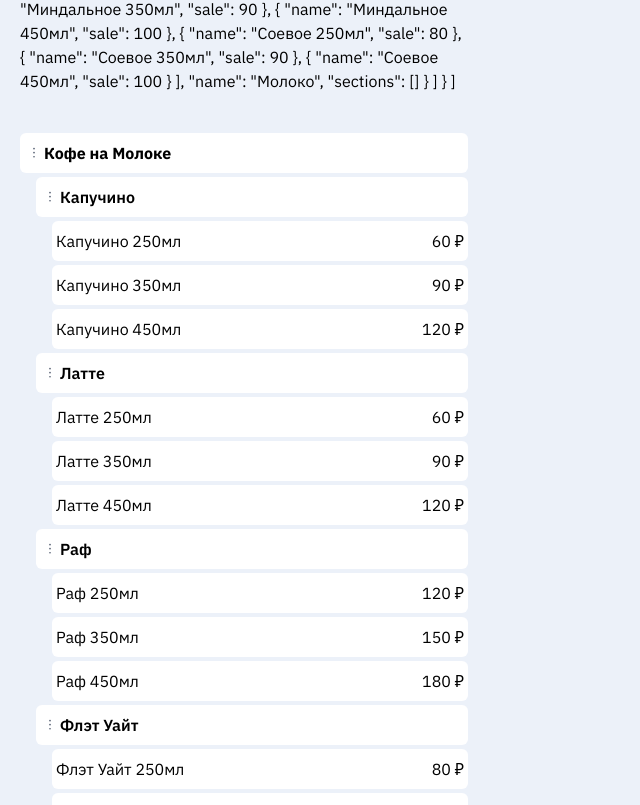
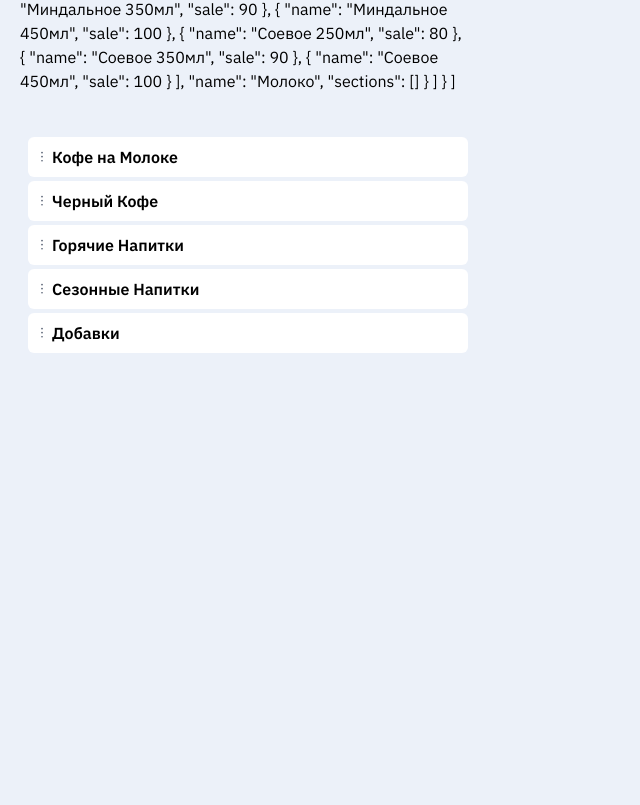
Before and after one commit to LadyVamp/erp-mobile-menu, an Angular app: page / in a window 1280 px wide. Shown: the part 1215-2020 px from the top of the page, without its empty margins (0-640 px from the left). After the commit the page ends 1592 px from the top, so only its background shows below. Built offline with nearby package versions, Linux system fonts and the light colour scheme.

Commit message:
[+] expand menu

```diff
--- a/src/app/app.component.html
+++ b/src/app/app.component.html
@@ -59,29 +59,18 @@
 
    <div *ngIf="storageService.getItem('section') == null">JSON data: {{ jsonData | json }}</div>
 
-   <!-- <div class="mt-10">
-      <ul *ngFor="let collection of jsonData">
-         <li class="font-bold">{{ collection.name }}</li>
-         <ul *ngFor="let section of collection.sections">
-            <li class="px-2">{{ section.name }}</li>
-            <ul *ngFor="let product of section.items">
-               <li class="px-4">{{ product.name }} | {{ product.sale }}</li>
-            </ul>
-         </ul>
-      </ul>
-   </div> -->
-
    <div class="mt-10">
-      <ul *ngFor="let collection of jsonData">
-         <li class="flex items-center font-bold h-10 bg-white rounded-md px-1">
+      <ul *ngFor="let collection of jsonData; let i = index;">
+         <li (click)="expandMenu(1, collection.name, jsonData[i])" class="list-item flex ml-2 font-semibold">
             <div class="w-5 h-5">
                <svg class="fill-current text-gray-700" viewBox="0 0 30 29">
                   <use xlink:href="/assets/images/icons.svg#dots" />
                </svg>
             </div>{{ collection.name }}
          </li>
-         <ul *ngFor="let section of collection.sections">
-            <li class="flex items-center ml-4 h-10 bg-white rounded-md my-1 font-semibold px-1">
+         <ul *ngFor="let section of collection.sections; let i = index;">
+            <li [ngClass]="{block:isExpandLevel2, hidden:!isExpandLevel2}"
+               (click)="expandMenu(2, section.name, collection.sections[i])" class="list-item flex ml-4 font-semibold">
                <div class="w-5 h-5">
                   <svg class="fill-current text-gray-700" viewBox="0 0 30 29">
                      <use xlink:href="/assets/images/icons.svg#dots" />
@@ -89,7 +78,7 @@
                </div>{{ section.name }}
             </li>
             <ul *ngFor="let product of section.items">
-               <li class="flex items-center justify-between h-10 ml-8 bg-white rounded-md my-1 px-1">
+               <li [ngClass]="{block:isExpandLevel3, hidden:!isExpandLevel3}" class="list-item flex justify-between ml-8">
                   <p>
                      {{ product.name }}
                   </p>
@@ -101,5 +90,3 @@
          </ul>
       </ul>
    </div>
-
-</div>
--- a/src/app/app.component.ts
+++ b/src/app/app.component.ts
@@ -9,6 +9,9 @@ import { StorageService } from './services/storage.service';
 export class AppComponent {
   jsonData: any;
   newSectionBlock = false;
+  isExpandLevel1 = false;
+  isExpandLevel2 = false;
+  isExpandLevel3 = false;
 
   constructor(
     private menuService: MenuService,
@@ -50,6 +53,27 @@ export class AppComponent {
     this.openNewSectionBlock();
   }
 
+  expandMenu(level: number, title: string, items: string) {
+    console.log(
+      this.isExpandLevel1,
+      this.isExpandLevel2,
+      this.isExpandLevel3,
+      title,
+      items
+    );
+    switch (level) {
+      case 1:
+        this.isExpandLevel2 = !this.isExpandLevel2;
+        this.isExpandLevel3 = false;
+        break;
+      case 2:
+        this.isExpandLevel3 = !this.isExpandLevel3;
+        break;
+      default:
+        console.log(level);
+        break;
+    }
+  }
 
 
 }
--- a/src/themes/common.scss
+++ b/src/themes/common.scss
@@ -32,21 +32,27 @@ $text-gray-700: #4a5568;
 .bg-blue-200 {
    background-color: $bg-blue-200;
 }
+
 .border-blue-500 {
    border-color: $border-blue-500;
 }
+
 .text-blue-500 {
    color: $text-blue-500;
 }
+
 .text-gray-600 {
    color: $border-gray-600;
 }
+
 .border-gray-600 {
    border-color: $border-gray-600;
 }
+
 .border-gray-700 {
    border-color: $border-gray-700;
 }
+
 .text-gray-700 {
    color: $text-gray-700;
 }
@@ -58,6 +64,7 @@ $text-gray-700: #4a5568;
    height: 3rem;
    border-color: $border-gray-600;
    border-radius: 0.25rem;
+
    &:hover {
       border-color: $border-blue-500;
       color: $text-blue-500;
@@ -67,3 +74,20 @@ $text-gray-700: #4a5568;
       outline: none;
    }
 }
+
+.list-item {
+   // display: flex;
+   align-items: center;
+   height: 2.5rem;
+   background-color: white;
+   padding-left: 0.25rem;
+   padding-right: 0.25rem;
+   user-select: none;
+   margin-top: 0.25rem;
+   margin-bottom: 0.25rem;
+   border-radius: 0.375rem;
+
+   &:hover {
+      cursor: pointer;
+   }
+}
```
